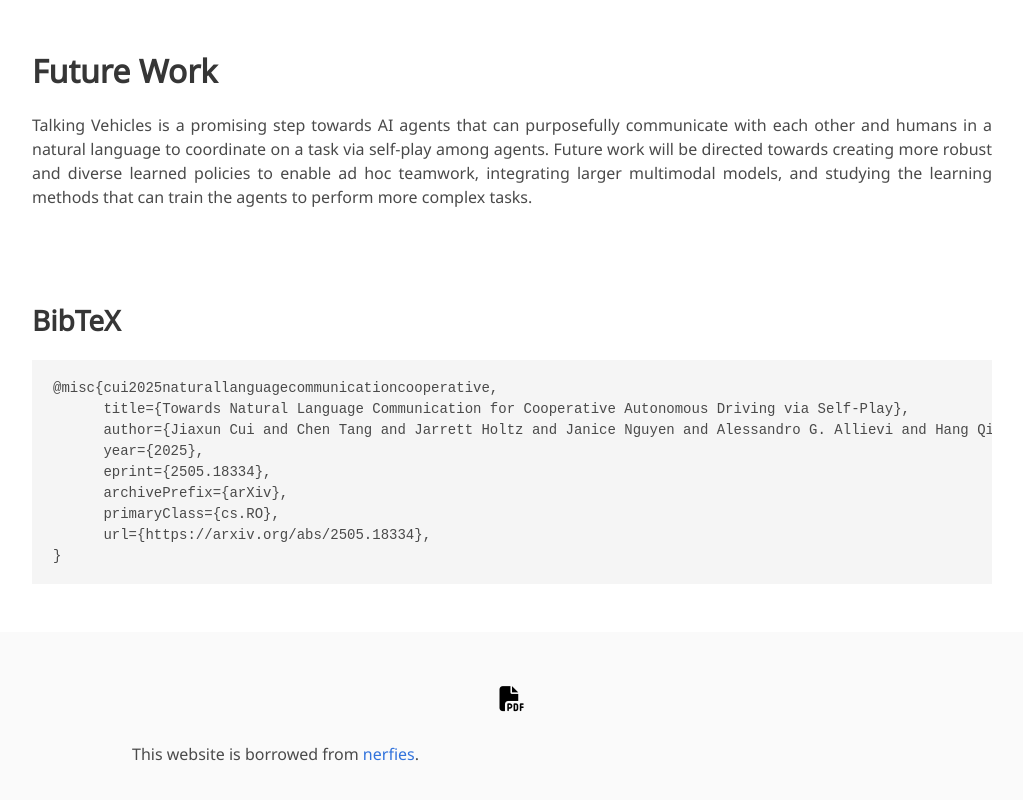
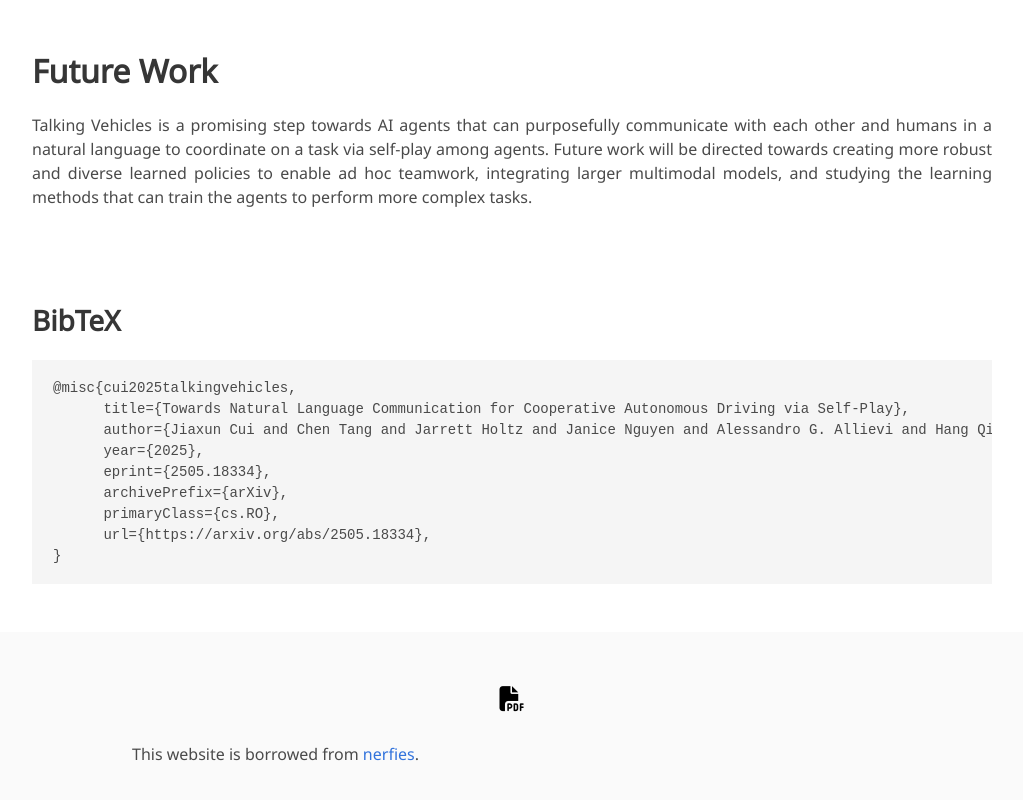
Before and after one commit to talking-vehicles/talking-vehicles.github.io, a plain HTML site: page index.html in a window 1280 px wide. Shown: the part 7455-8255 px from the top of the page, without its empty margins (128-1151 px from the left). Drawn offline with nearby package versions, Linux system fonts and the light colour scheme; some icons are missing; a web font is replaced by a local one.

Commit message:
index.html

```diff
--- a/index.html
+++ b/index.html
@@ -816,7 +816,7 @@
 <section class="section" id="BibTeX">
   <div class="container is-max-desktop content">
     <h2 class="title">BibTeX</h2>
-    <pre><code>@misc{cui2025naturallanguagecommunicationcooperative,
+    <pre><code>@misc{cui2025talkingvehicles,
       title={Towards Natural Language Communication for Cooperative Autonomous Driving via Self-Play},
       author={Jiaxun Cui and Chen Tang and Jarrett Holtz and Janice Nguyen and Alessandro G. Allievi and Hang Qiu and Peter Stone},
       year={2025},
```
Also changed, not shown: 1 other file.
